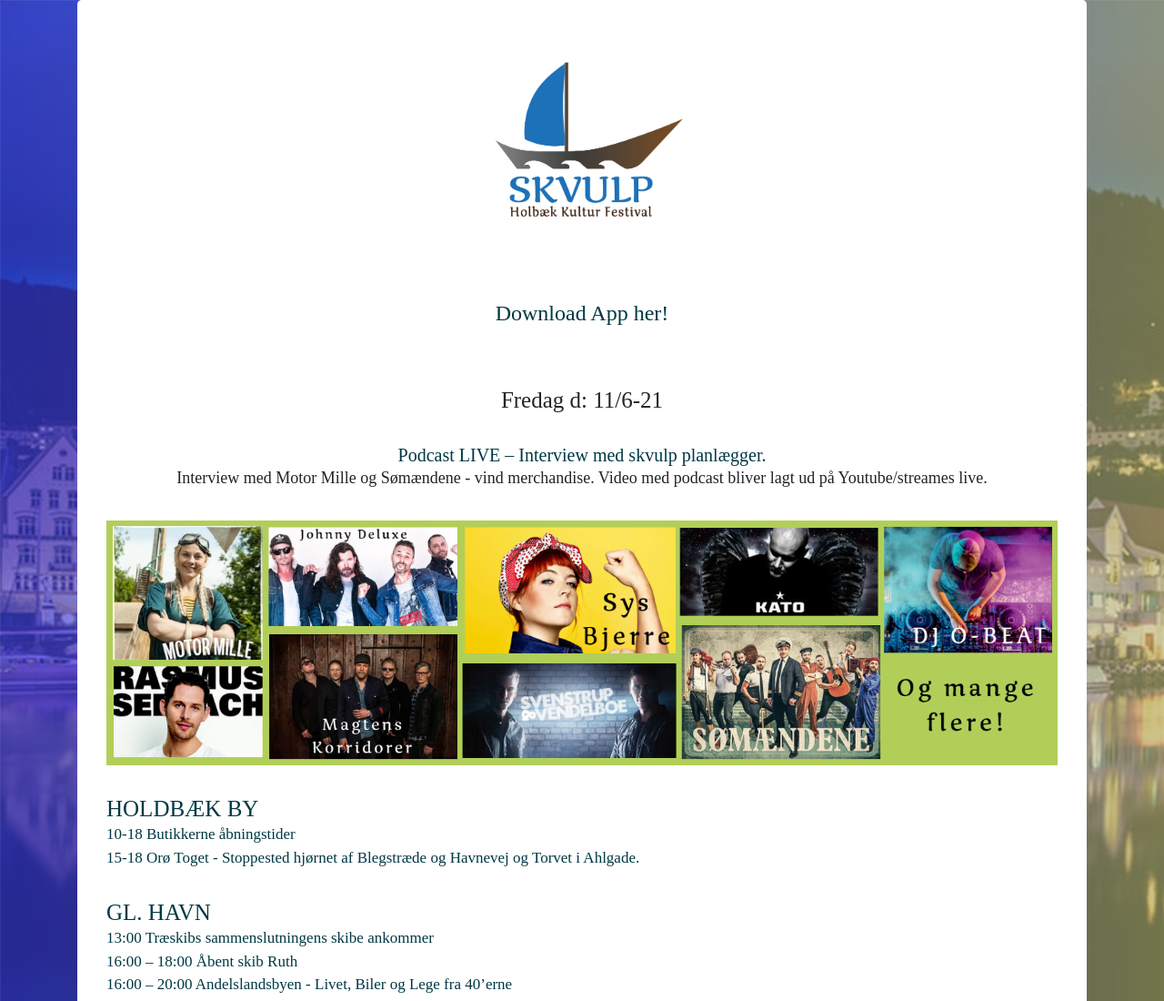
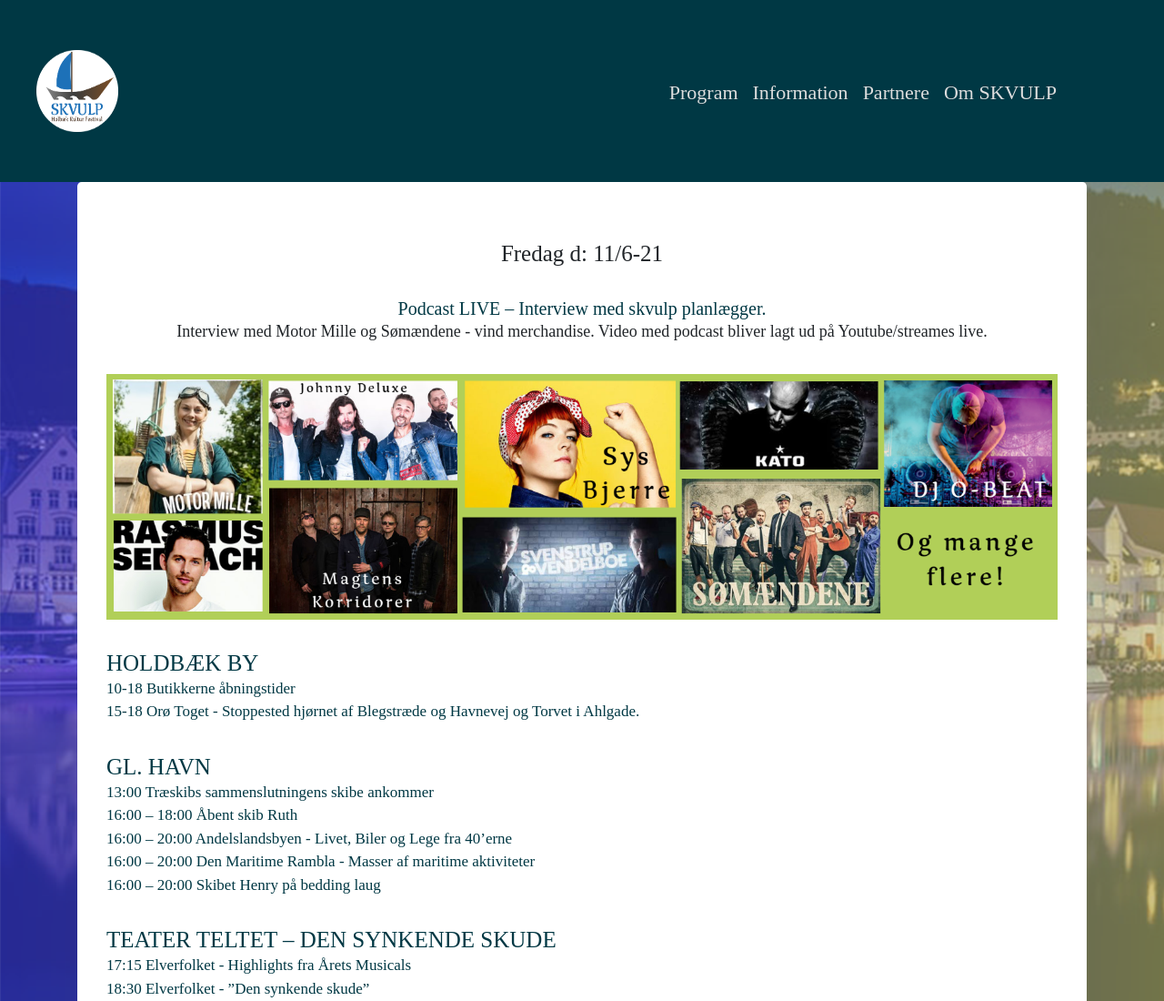
Before and after one commit to Heidi2101/Hjemmeside, a website: page program.html in a window 1280 px wide. Shown: the top 1100 px of the page at 91% size. Drawn offline with nearby package versions, Linux system fonts and the light colour scheme.

Commit message:
nav bar men mangler stadig lidt

```diff
--- a/program.html
+++ b/program.html
@@ -27,17 +27,38 @@
 <!-- i <body> har man alt indhold på siden som brugeren kan se -->
 <body>
 
+
+
+<nav class="navbar navbar-expand-lg navbar-dark bg-primary ">
+    <a href="index.html" class="navbar-brand"><img class="logo " src="images/Logo_Skvulp3.png" alt="logo" style="height: 90px; width: 150px;"></a>
+
+    <button class="navbar-toggler " type="button" data-toggle="collapse" data-target="#navbarContent">
+        <span class="navbar-toggler-icon "></span>
+    </button>
+
+    <div class="collapse navbar-collapse  text-white " id="navbarContent">
+        <ul class="navbar-nav ml-auto">
+            <li class="nav-item">
+                <a href="program.html" class="nav-link text-light">Program</a>
+            </li>
+            <li class="nav-item">
+                <a href="#" class="nav-link text-light">Information</a>
+            </li>
+            <li class="nav-item">
+                <a href="partnere.html" class="nav-link text-light">Partnere</a>
+            </li>
+            <li class="nav-item">
+                <a href="#" class="nav-link text-light">Om SKVULP</a>
+            </li>
+
+        </ul>
+    </div>
+</nav>
+
+
 <div class="container">
     <div class="jumbotron bg-white">
-        <a  class="d-flex justify-content-center" href="index.html"><img src="images/Logo_Skvulp3.png " alt="logo" style="height: 200px; width: 250px;"></a>
 
-        <br><br>
-        <div class="text-center">
-            <h4 class="linktxt d-flex justify-content-center text-primary">
-                <a href="#"> Download App her!</a>
-            </h4>
-            <br><br>
-        </div>
 
       <h1 class="overskrift d-flex justify-content-center"> Fredag d: 11/6-21</h1>
         <br>
```
Also changed, not shown: index.html (+10 -10 lines), partnere.html (+29 -1 lines).
